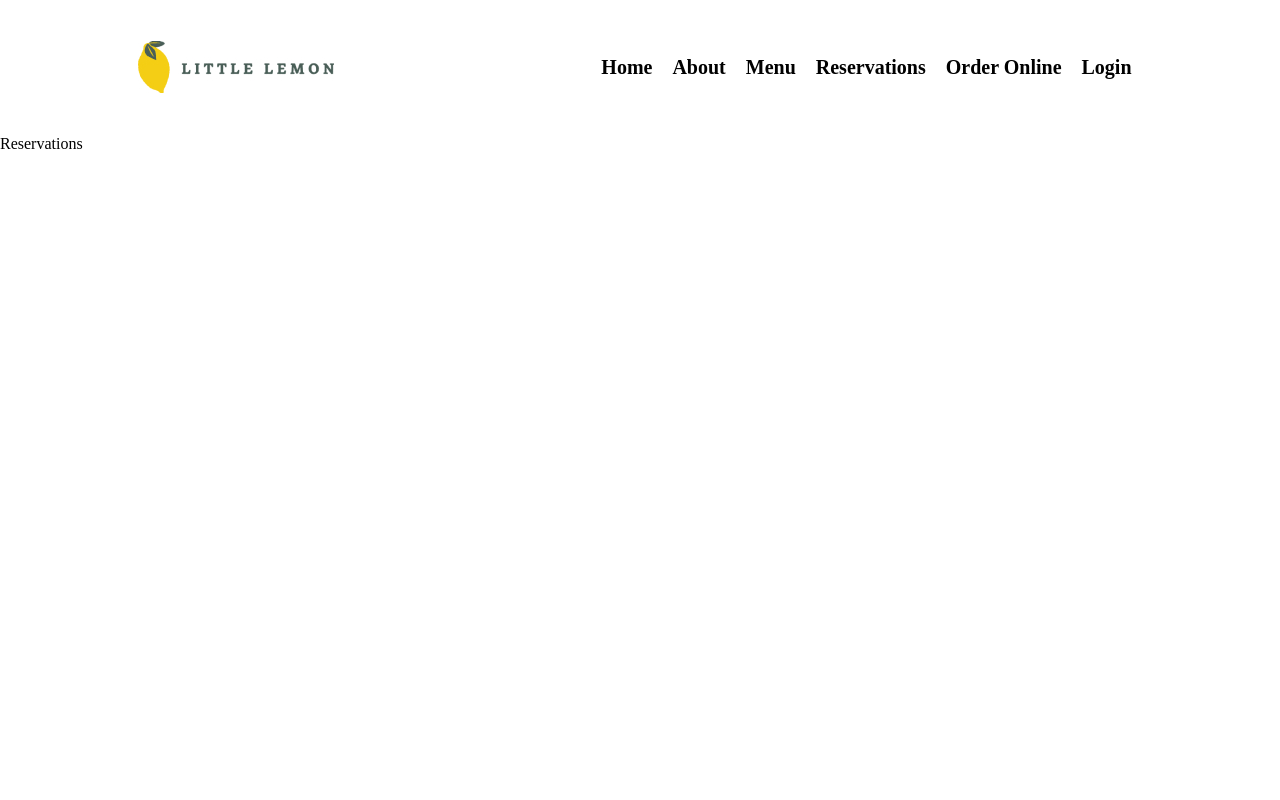
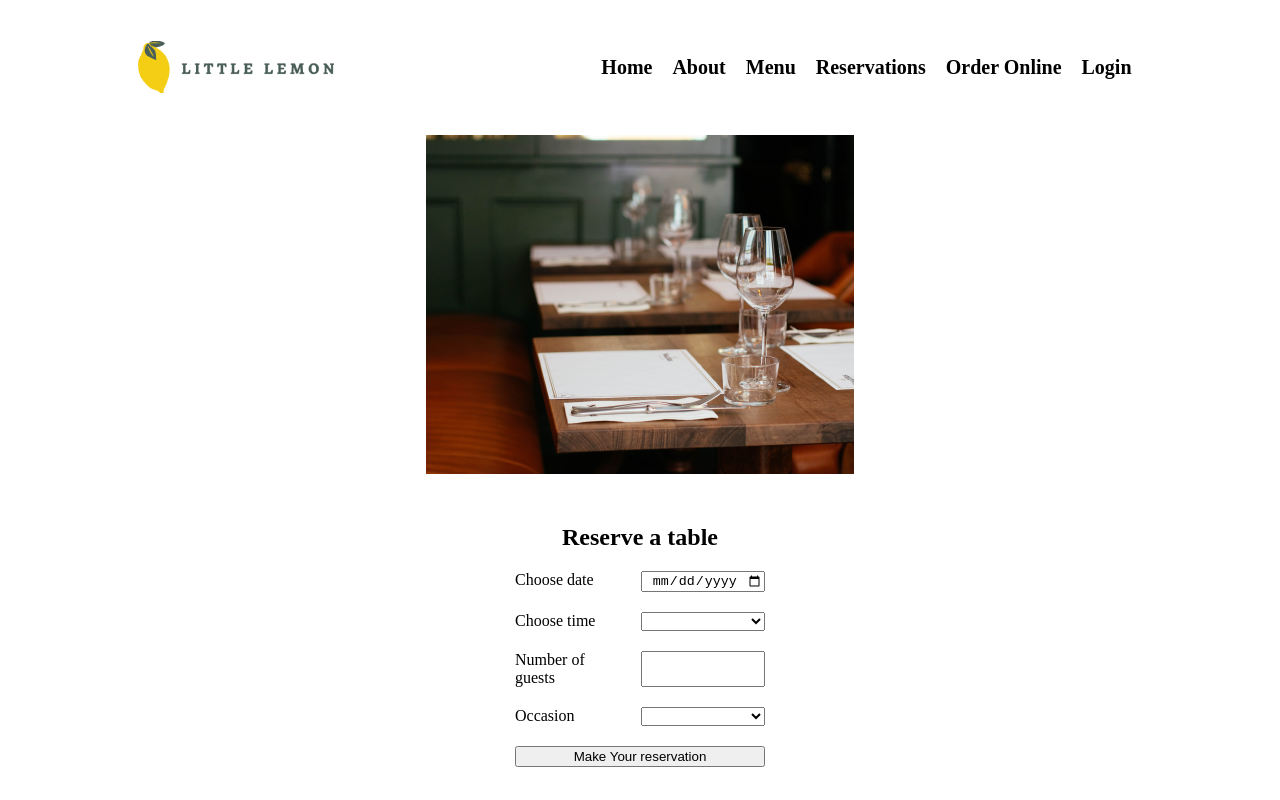
Before and after one commit to NicolaPapa96/little-lemon-restaurant, a React (Create React App) app: page /reservations in a window 1280 px wide. Built offline with nearby package versions, Linux system fonts and the light colour scheme.

Commit message:
add booking dates

```diff
--- a/package.json
+++ b/package.json
@@ -6,8 +6,10 @@
     "@testing-library/jest-dom": "^5.16.5",
     "@testing-library/react": "^13.4.0",
     "@testing-library/user-event": "^13.5.0",
+    "axios": "^1.3.6",
     "react": "^18.2.0",
     "react-dom": "^18.2.0",
+    "react-hook-form": "^7.43.9",
     "react-router-dom": "^6.10.0",
     "react-scripts": "5.0.1",
     "web-vitals": "^2.1.4"
--- a/src/App.css
+++ b/src/App.css
@@ -5,8 +5,9 @@ body {
 nav {
   display: flex;
   justify-content: space-around;
+  flex-wrap: wrap;
+  align-content: center;
   margin: 36px 10px;
-  flex-wrap: wrap;
 }
 
 .nav-list {
@@ -168,3 +169,50 @@ Main {
 .delivery-img {
   margin-left: 15px;
 }
+
+/* Reservations page css */
+
+.reserve-form {
+  display: grid;
+  grid-template-columns: 1fr 1fr;
+  grid-template-rows: 2fr;
+  max-width: 250px;
+  gap: 20px;
+  margin: 0 auto;
+  width: fit-content;
+}
+
+.reserve-submit {
+  grid-column-start: 1;
+  grid-column-end: 3;
+}
+
+.reserve-header {
+  text-align: center;
+}
+
+.table-img {
+  display: block;
+  margin-left: auto;
+  margin-right: auto;
+  margin-top: 20px;
+  margin-bottom: 50px;
+}
+
+.form-control {
+  display: flex;
+  flex-wrap: wrap;
+  justify-content: center;
+}
+
+.errorMsg {
+  color: red;
+  font-size: 13px;
+}
+
+input,
+select,
+option > .form-control {
+  width: 100%;
+  text-align: center;
+}
--- /dev/null
+++ b/src/components/API.js
@@ -0,0 +1,28 @@
+export const seededRandom = function (seed) {
+  var m = 2 ** 35 - 31;
+  var a = 185852;
+  var s = seed % m;
+  return function () {
+    return (s = (s * a) % m) / m;
+  };
+};
+
+export const fetchAPI = function (date) {
+  let result = [];
+
+  let random = seededRandom(date);
+
+  for (let i = 17; i <= 23; i++) {
+    if (random() < 0.5) {
+      result.push(i + ":00");
+    }
+    if (random() < 0.5) {
+      result.push(i + ":30");
+    }
+  }
+
+  return result;
+};
+export const submitAPI = function (formData) {
+  return true;
+};
--- /dev/null
+++ b/src/components/BookingForm.js
@@ -0,0 +1,97 @@
+import { useState } from "react";
+import { useForm } from "react-hook-form";
+import { fetchAPI, submitAPI } from "./API";
+
+export default function BookingForm() {
+  const {
+    register,
+    handleSubmit,
+    formState: { errors },
+  } = useForm();
+
+  const [times, setTimes] = useState([]);
+
+  const onSubmit = (data) => console.log(data);
+
+  // handle date change
+  const handleChange = (e) => {
+    setTimes(e.target.value);
+  };
+
+  // display times for days
+  let initialTimes = fetchAPI(new Date(times));
+
+  const availableTimes = initialTimes.map((time) => {
+    return <option>{time}</option>;
+  });
+
+  return (
+    <>
+      <h2 className="reserve-header">Reserve a table</h2>
+      <form className="reserve-form" onSubmit={handleSubmit(onSubmit)}>
+        <label htmlFor="res-date">Choose date</label>
+        <div className="form-control">
+          <input
+            name="date"
+            type="date"
+            id="res-date"
+            {...register("date", { required: true })}
+            onChange={handleChange}
+          />
+          {errors.date && errors.date.type === "required" && (
+            <p className="errorMsg">This field is required</p>
+          )}
+        </div>
+        <label htmlFor="res-time">Choose time</label>
+        <div className="form-control">
+          <select
+            name="time"
+            id="res-time "
+            {...register("time", { required: true })}
+          >
+            <option></option>
+            {availableTimes}
+          </select>
+          {errors.time && errors.time.type === "required" && (
+            <p className="errorMsg">This field is required</p>
+          )}
+        </div>
+        <label htmlFor="guests">Number of guests</label>
+        <div className="form-control">
+          <input
+            name="guests"
+            type="number"
+            placeholder=""
+            min="1"
+            max="10"
+            id="guests"
+            {...register("guests", { required: true })}
+          />
+          {errors.guests && errors.guests.type === "required" && (
+            <p className="errorMsg">This field is required</p>
+          )}
+        </div>
+        <label htmlFor="occasion">Occasion</label>
+        <div className="form-control">
+          <select
+            name="occasion"
+            id="occasion"
+            {...register("occasion", { required: true })}
+          >
+            <option></option>
+            <option value="Birthday">Birthday</option>
+            <option value="Anniversary">Anniversary</option>
+          </select>
+          {errors.occasion && errors.occasion.type === "required" && (
+            <p className="errorMsg">This field is required</p>
+          )}
+        </div>
+        <input
+          type="submit"
+          value="Make Your reservation"
+          className="reserve-submit"
+        />
+      </form>
+    </>
+  );
+}
--- a/src/components/Header.js
+++ b/src/components/Header.js
@@ -1,3 +1,5 @@
+import { Link } from "react-router-dom";
+
 export default function Header() {
   return (
     <header>
@@ -8,7 +10,9 @@ export default function Header() {
           Lorem ipsum dolor sit amet, consectetur adipiscing elit, sed do
           eiusmod tempor incididunt ut labore et dolore magna aliqua.
         </p>
-        <button className="btn">Reserve a Table</button>
+        <Link to="/reservations">
+          <button className="btn">Reserve a Table</button>
+        </Link>
       </div>
       <img
         src="../images/restauranfood.jpg"
--- a/src/components/Main.js
+++ b/src/components/Main.js
@@ -1,5 +1,6 @@
 import data from "../Data";
 import Card from "./Card";
+import { useState } from "react";
 
 export default function Main() {
   const card = data.map((item) => {
--- a/src/pages/Reservations.js
+++ b/src/pages/Reservations.js
@@ -1,3 +1,10 @@
+import BookingForm from "../components/BookingForm";
+
 export default function Reservations() {
-  return <div>Reservations</div>;
+  return (
+    <div className="reservations-page">
+      <img src="../images/table.jpg" alt="table" className="table-img" />
+      <BookingForm />
+    </div>
+  );
 }
```
Also changed, not shown: public/images/Table.jpg (added), 1 other file (tests, documents, lock files or other folders).
